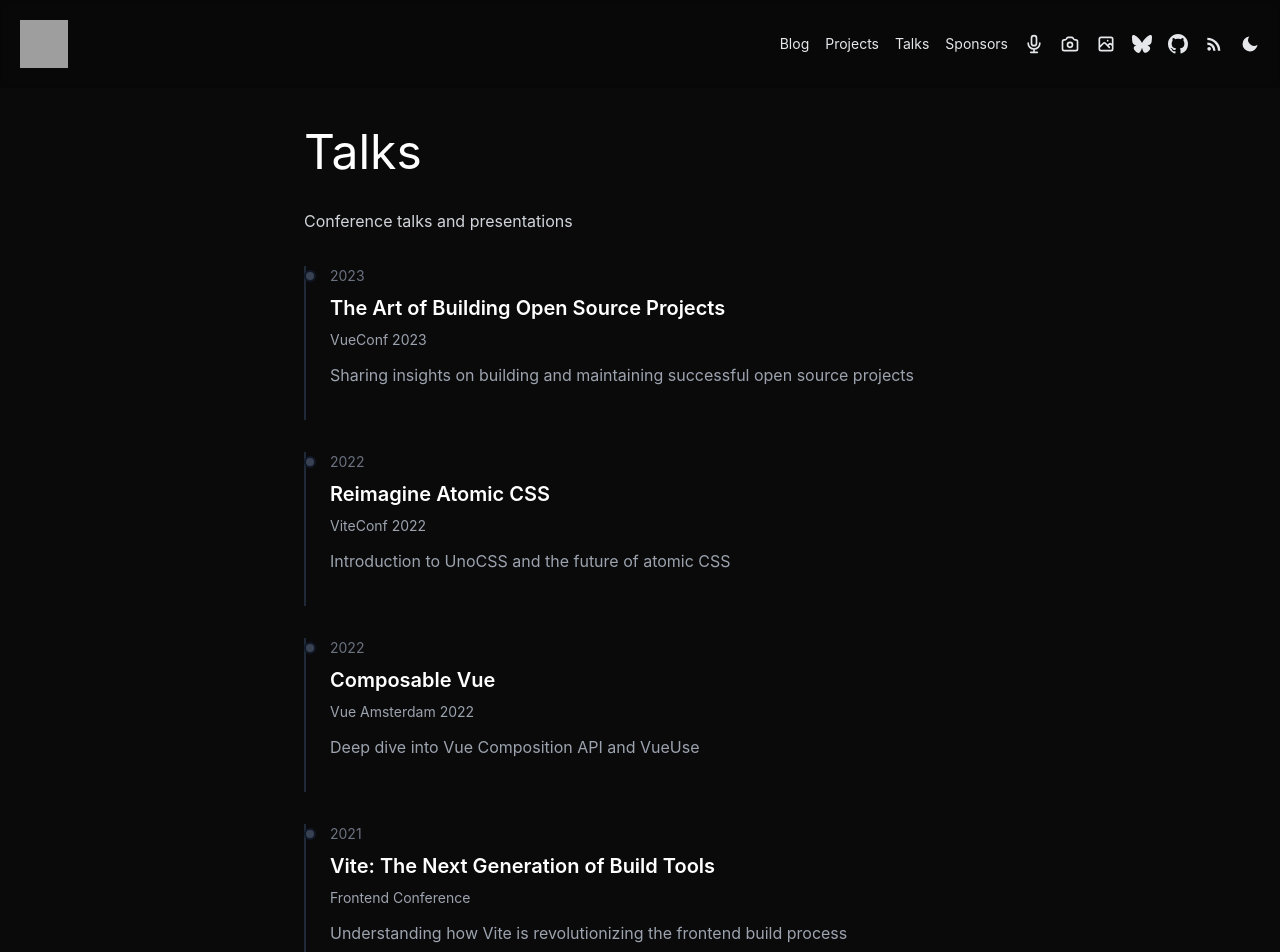
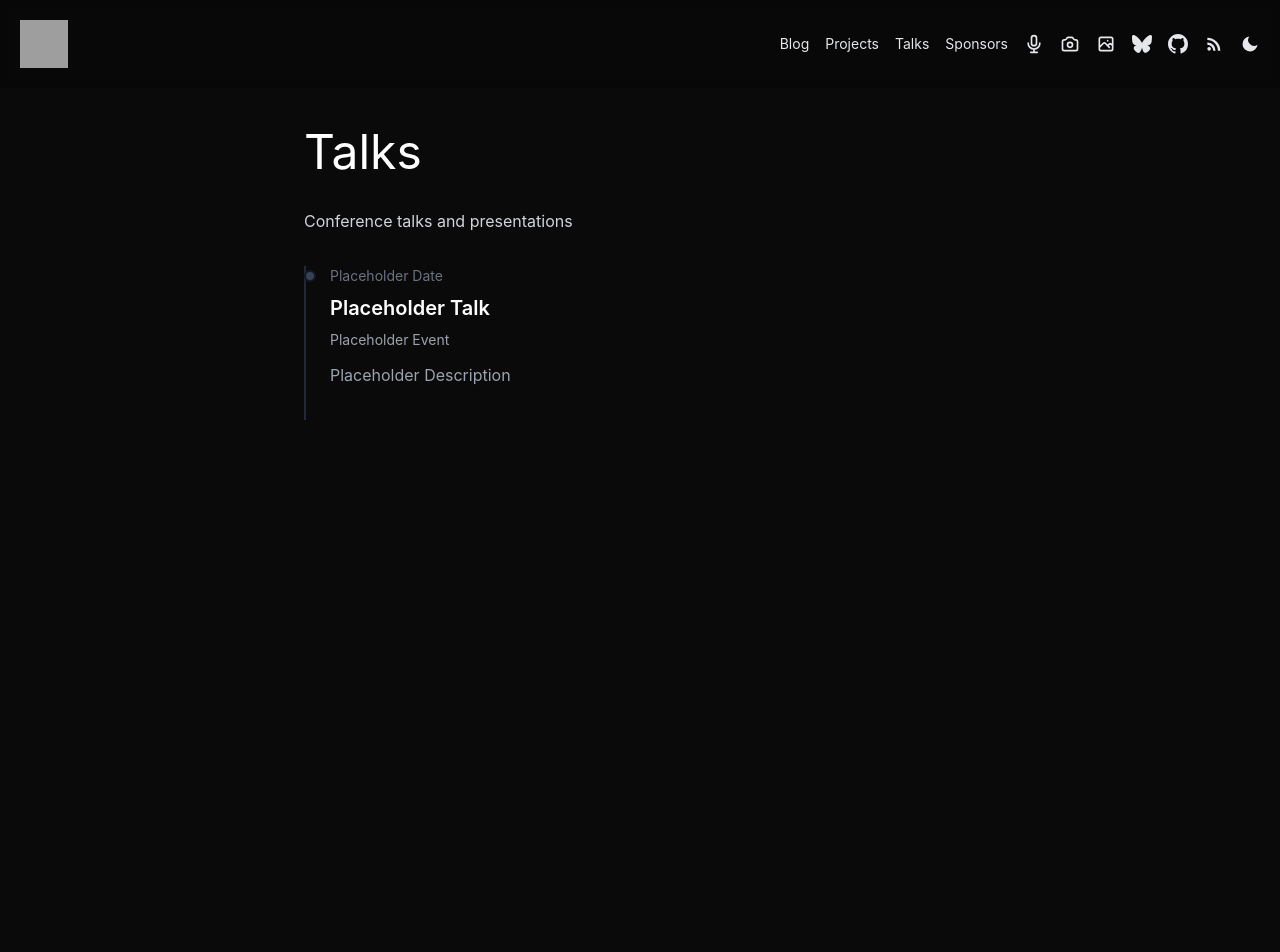
Before and after one commit to gvu07/Clone1, a Next.js app: page /talks in a window 1280 px wide. Shown: the top 952 px of the page. After the commit the page ends 800 px from the top, so only its background shows below. Built offline with nearby package versions, Linux system fonts and the light colour scheme; grey boxes are pictures that could not be loaded; a web font is replaced by a local one.

Commit message:
Update talks data with placeholder information
Replaced existing talks with placeholder data.

```diff
--- a/src/app/talks/page.tsx
+++ b/src/app/talks/page.tsx
@@ -1,28 +1,10 @@
 export default function TalksPage() {
     const talks = [
       {
-        title: 'The Art of Building Open Source Projects',
-        event: 'VueConf 2023',
-        date: '2023',
-        description: 'Sharing insights on building and maintaining successful open source projects',
-      },
-      {
-        title: 'Reimagine Atomic CSS',
-        event: 'ViteConf 2022',
-        date: '2022',
-        description: 'Introduction to UnoCSS and the future of atomic CSS',
-      },
-      {
-        title: 'Composable Vue',
-        event: 'Vue Amsterdam 2022',
-        date: '2022',
-        description: 'Deep dive into Vue Composition API and VueUse',
-      },
-      {
-        title: 'Vite: The Next Generation of Build Tools',
-        event: 'Frontend Conference',
-        date: '2021',
-        description: 'Understanding how Vite is revolutionizing the frontend build process',
+        title: 'Placeholder Talk',
+        event: 'Placeholder Event',
+        date: 'Placeholder Date',
+        description: 'Placeholder Description',
       },
     ];
 
```
